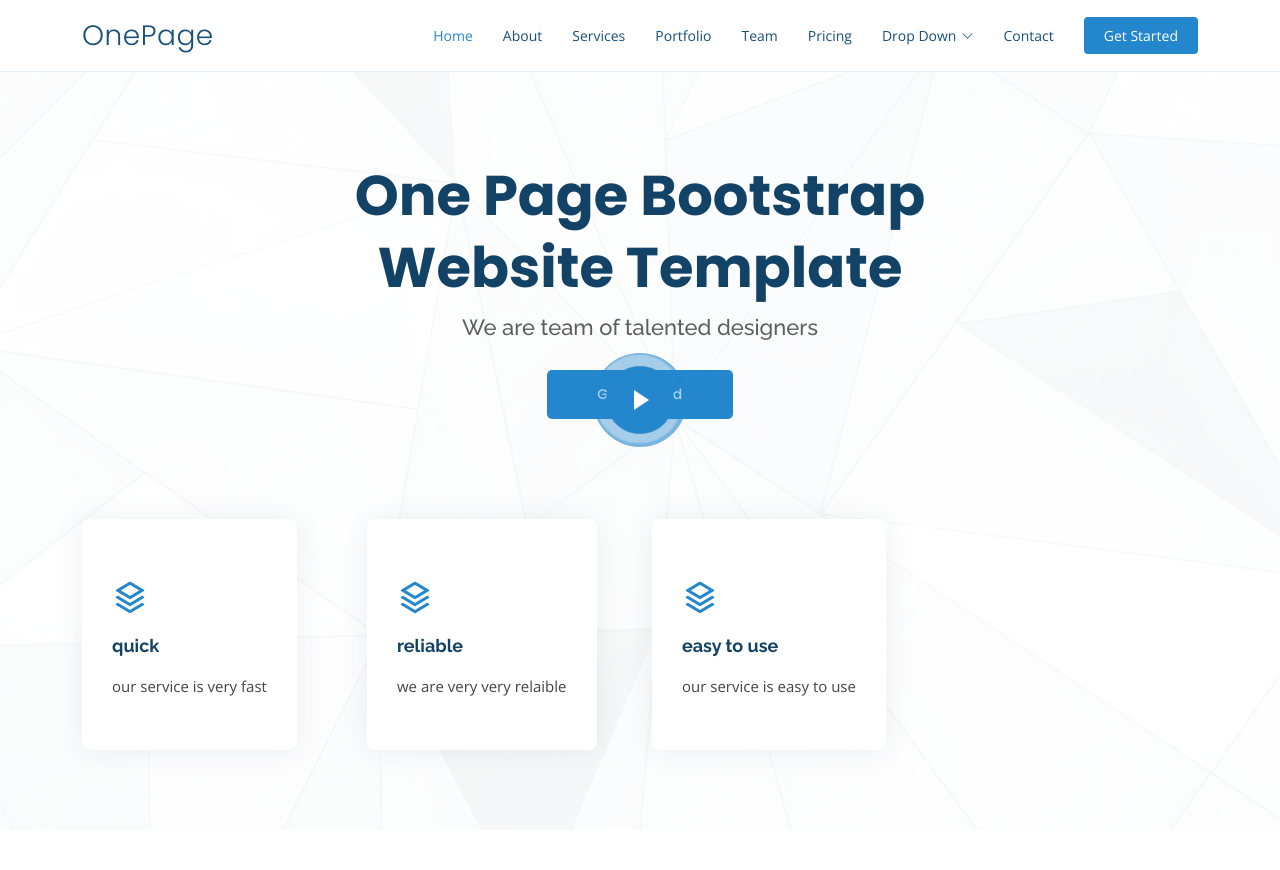
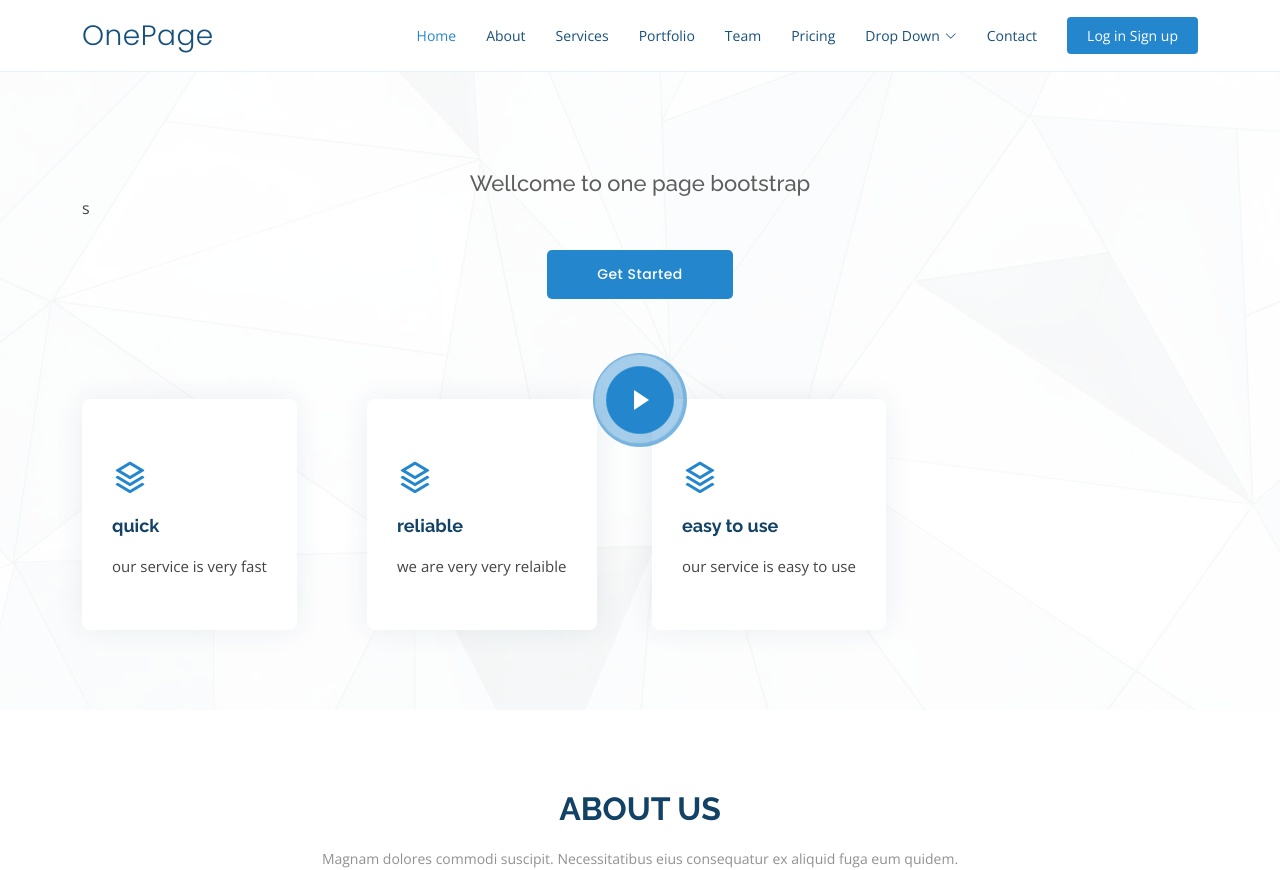
Before and after one commit to RahimUllah001/Django_practice_and_projects, a Django app: page / in a window 1280 px wide. Shown: the top 870 px of the page. Run offline with Django 5.2, Linux system fonts and the light colour scheme; data comes from the database, SQL or seed files in the repository; both versions use the stored data as it was after the commit; some libraries are stand-ins or nearby versions.

Commit message:
dynamic url routing

```diff
--- a/myproject/myapp/urls.py
+++ b/myproject/myapp/urls.py
@@ -7,5 +7,6 @@ urlpatterns = [
     path('', views.index, name = 'index'),       #when the first quotes are epmty it means root url
     path('counter', views.counter, name = 'counter'),
     path('register', views.register, name = 'register'),
-    path('login', views.login,name='login')
+    path('login', views.login,name='login'),
+    path('logout', views.logout,name='logout')
 ]
--- a/myproject/myapp/views.py
+++ b/myproject/myapp/views.py
@@ -57,3 +57,9 @@ def login(request):
             return redirect ('login')
     else:
         return render(request, 'login.html')
+
+
+def logout(request):
+    auth.logout(request)
+
+    return redirect('/')
--- a/myproject/templates/index.html
+++ b/myproject/templates/index.html
@@ -7,12 +7,12 @@
   <meta charset="utf-8">
   <meta content="width=device-width, initial-scale=1.0" name="viewport">
 
-  <title>OnePage Bootstrap Template - Index</title>
+  <title>My Django Project</title>
   <meta content="" name="description">
   <meta content="" name="keywords">
 
   <!-- Favicons -->
-  <link href="{% static 'assets/img/favicon.png' %}" rel="icon">
+  <link href="{% static 'assets/img/dj.png' %}" rel="icon">
   <link href="{% static 'assets/img/apple-touch-icon.png' %}" rel="apple-touch-icon">
 
   <!-- Google Fonts -->
@@ -75,7 +75,11 @@
             </ul>
           </li>
           <li><a class="nav-link scrollto" href="#contact">Contact</a></li>
-          <li><a class="getstarted scrollto" href="#about">Get Started</a></li>
+          {% if user.is_authenticated %}
+          <li><a class="getstarted scrollto" href="logout">Log out</a></li>
+          {% else %}
+          <li><a class="getstarted scrollto" href="login">Log in Sign up</a></li>
+          {% endif%}
         </ul>
         <i class="bi bi-list mobile-nav-toggle"></i>
       </nav><!-- .navbar -->
@@ -88,10 +92,14 @@
     <div class="container position-relative" data-aos="fade-up" data-aos-delay="100">
       <div class="row justify-content-center">
         <div class="col-xl-7 col-lg-9 text-center">
-          <h1>One Page Bootstrap Website Template</h1>
-          <h2>We are team of talented designers</h2>
+        {% if user.is_authenticated %}
+        <h1>Wellcome {{user.username}}</h1>
+        <h4>We are team of tallented designers</h4>
+        {% else %}
+        <h2>Wellcome to one page bootstrap</h2>
+        {% endif %}
         </div>
-      </div>
+      </div>s
       <div class="text-center">
         <a href="#about" class="btn-get-started scrollto">Get Started</a>
       </div>
```
Also changed, not shown: myproject/db.sqlite3, myproject/static/assets/img/dj.png (added), myproject/static/assets/img/favicon.png (deleted).
